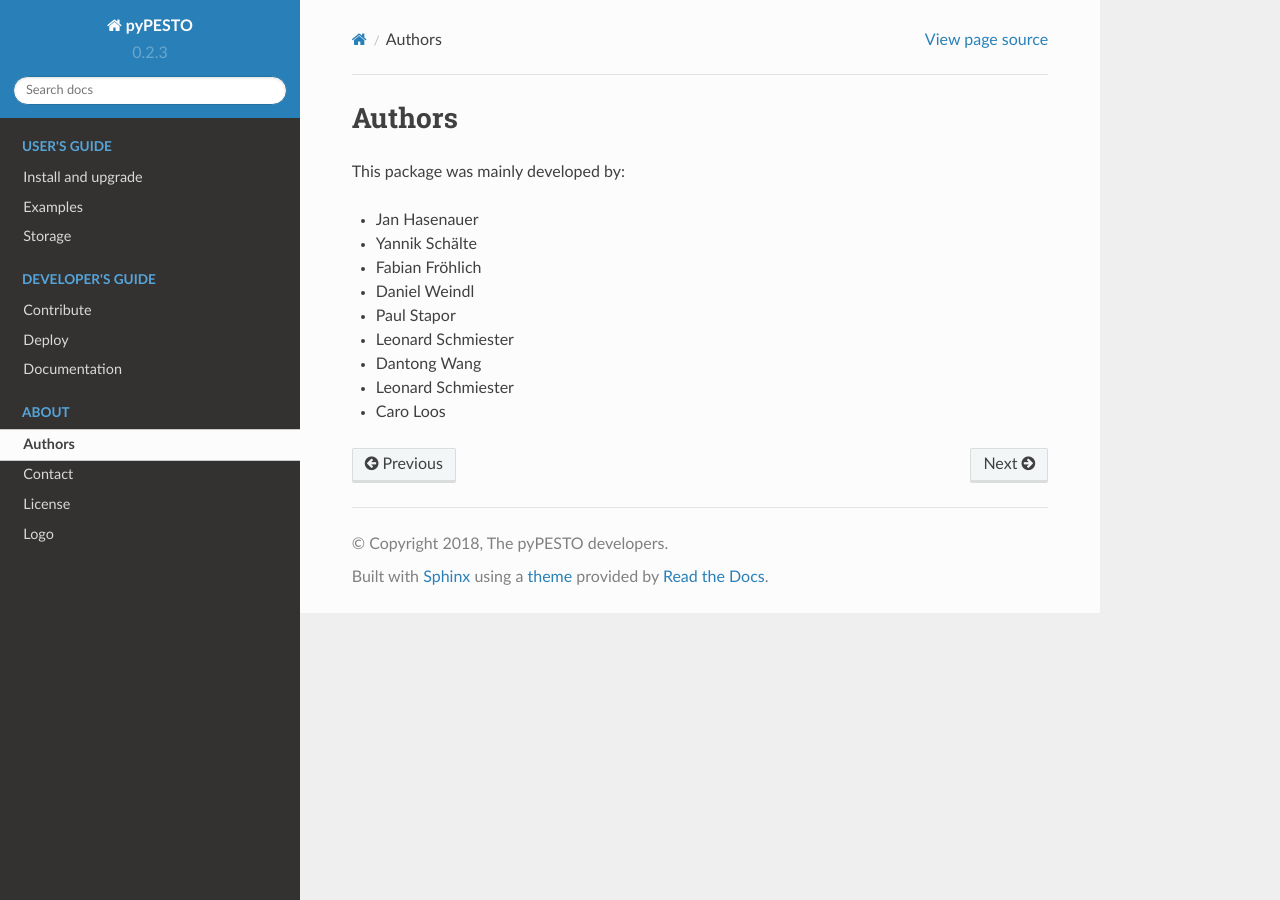
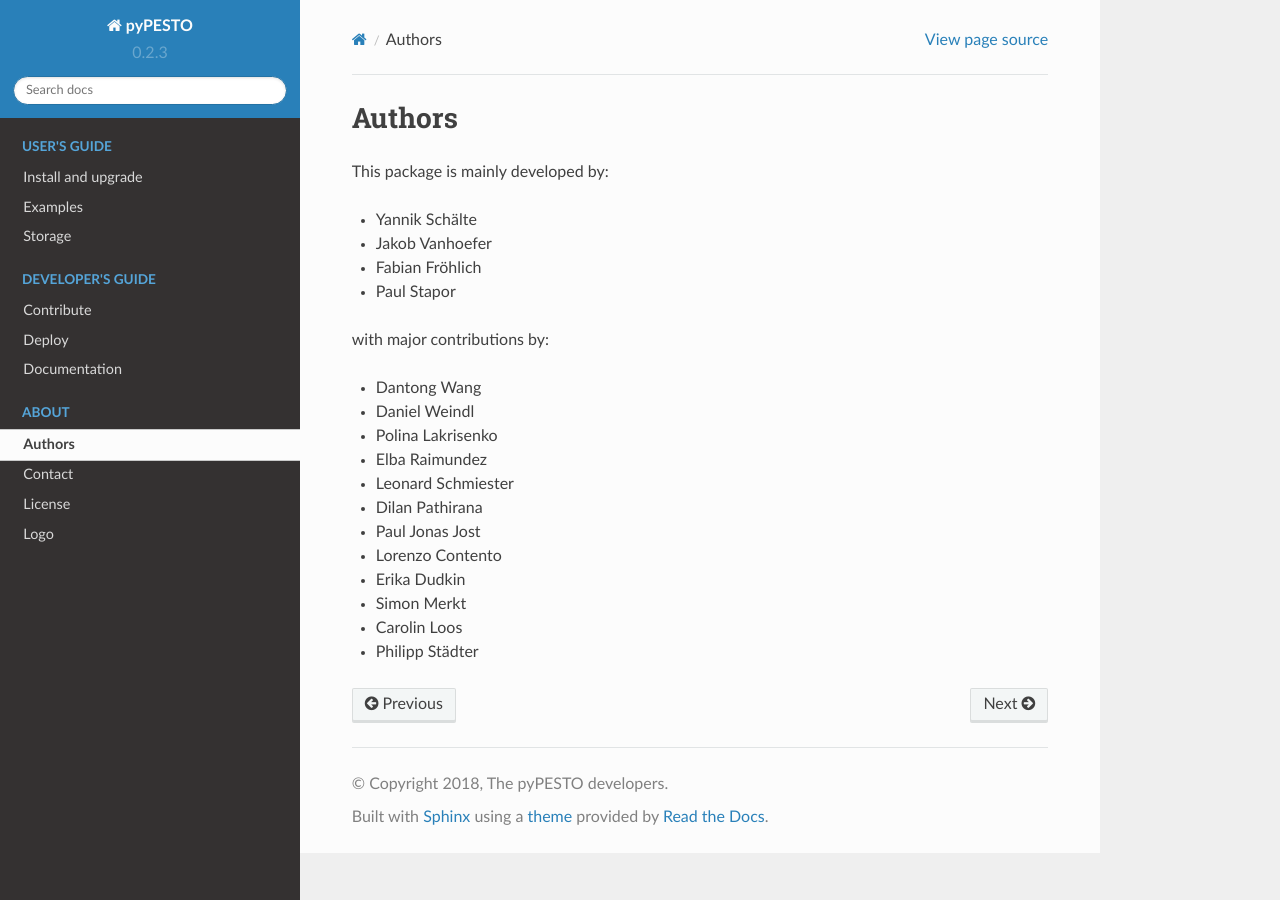
Before and after one commit to ICB-DCM/pyPESTO, a Sphinx documentation site: the page built from doc/authors.rst, in a window 1280 px wide. Built offline with Sphinx 7.4.7 and the Read the Docs theme 2.0.0, drawn with Linux system fonts in a browser that asks for light colours; pages that are not in the unit, such as notebooks, are missing from menus.

Commit message:
address reviewer comments

```diff
--- a/doc/authors.rst
+++ b/doc/authors.rst
@@ -2,14 +2,24 @@ Authors
 =======
 
 
-This package was mainly developed by:
+This package is mainly developed by:
 
-- Jan Hasenauer
 - Yannik Schälte
+- Jakob Vanhoefer
 - Fabian Fröhlich
+- Paul Stapor
+
+with major contributions by:
+
+- Dantong Wang
 - Daniel Weindl
-- Paul Stapor
+- Polina Lakrisenko
+- Elba Raimundez
 - Leonard Schmiester
-- Dantong Wang
-- Leonard Schmiester
-- Caro Loos
+- Dilan Pathirana
+- Paul Jonas Jost
+- Lorenzo Contento
+- Erika Dudkin
+- Simon Merkt
+- Carolin Loos
+- Philipp Städter
--- a/doc/contribute.rst
+++ b/doc/contribute.rst
@@ -55,7 +57,7 @@ with optional ``-e`` options specifying the environments to run, see
 ``tox.ini`` for details.
 
 GitHub Actions
-~~~~~~~~~~~~~~
+--------------
 
 For automatic continuous integration testing, we use GitHub Actions. All tests
 are run there on pull requests and required to pass. The configuration is
```
Also changed, not shown: other parts of doc/contribute.rst (+2 -0 lines), 1 other file.
